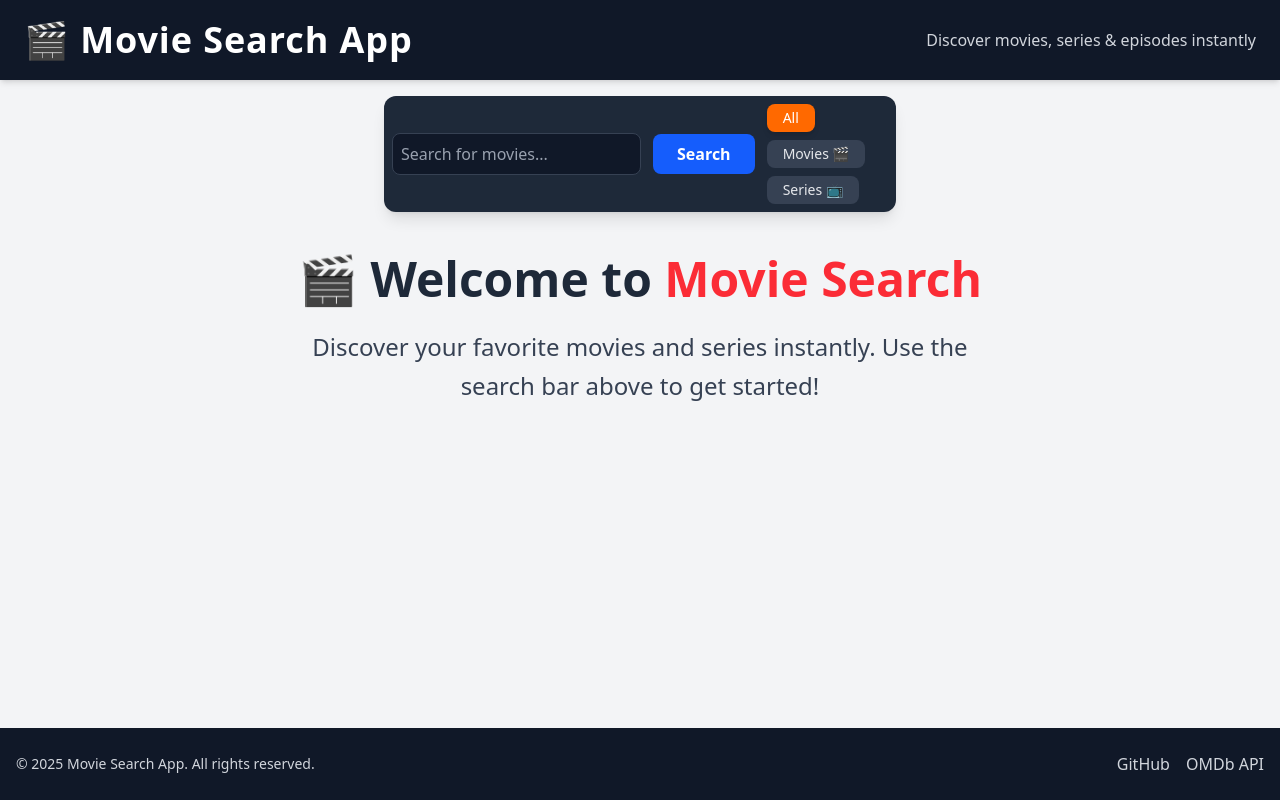
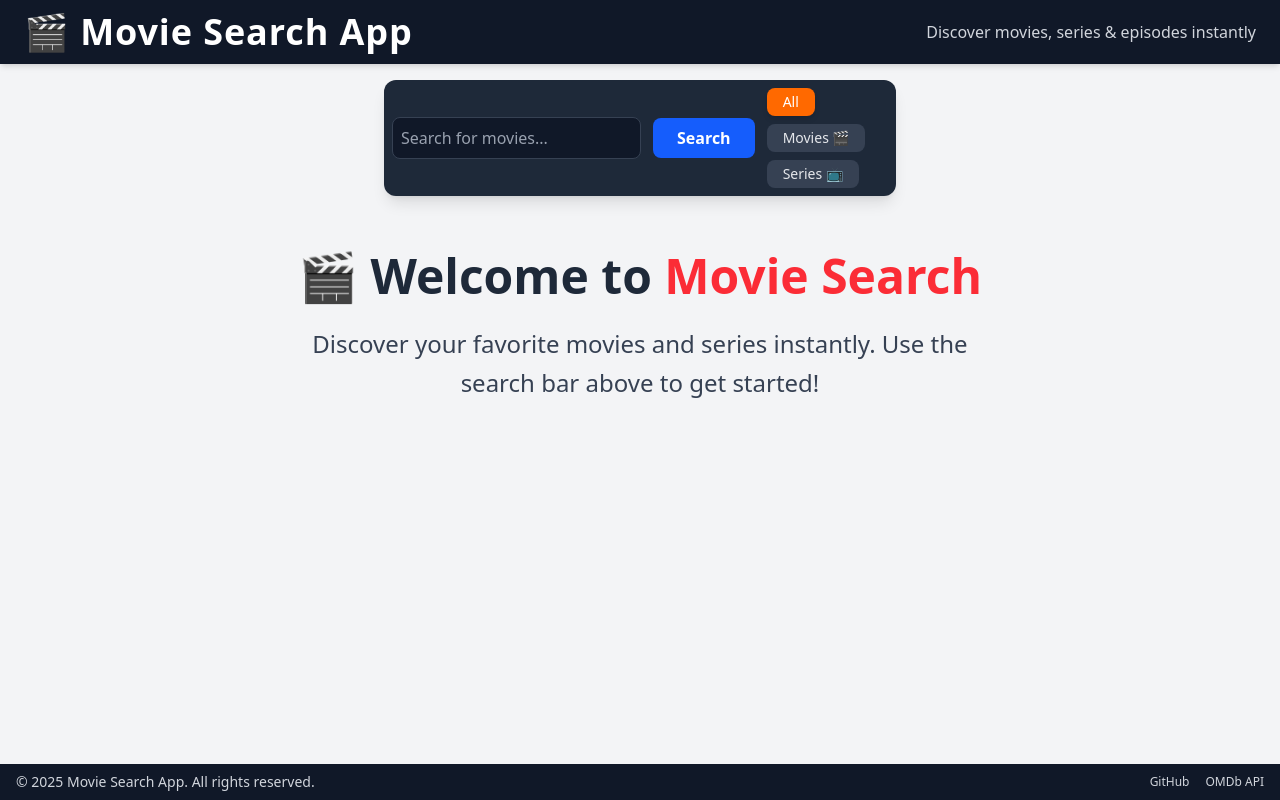
Before and after one commit to john-papani/movie-search-app, a Next.js app: page / in a window 1280 px wide. Built offline with nearby package versions, Linux system fonts and the light colour scheme.

Commit message:
Minor style fixes header, footer

```diff
--- a/src/app/Components/Footer.js
+++ b/src/app/Components/Footer.js
@@ -1,12 +1,12 @@
 import React from "react";
 
 const Footer = () => (
-    <footer className="bg-gray-900 text-gray-300 py-6">
+    <footer className="bg-gray-900 text-gray-300 py-2">
         <div className="container mx-auto px-4 flex flex-col md:flex-row items-center justify-between">
             <span className="text-sm">
                 &copy; {new Date().getFullYear()} Movie Search App. All rights reserved.
             </span>
-            <div className="flex space-x-4 mt-2 md:mt-0">
+            <div className="flex space-x-4 mt-2 md:mt-0 text-xs">
                 <a
                     href="https://github.com/john-papani"
                     target="_blank"
--- a/src/app/Components/Header.js
+++ b/src/app/Components/Header.js
@@ -1,7 +1,7 @@
 import React from "react";
 
 const Header = () => (
-  <header className="sticky top-0 z-50 bg-gray-900 shadow-md py-5">
+  <header className="sticky top-0 z-50 bg-gray-900 shadow-md py-3">
     <div className="container mx-auto flex flex-col md:flex-row items-center justify-between px-6">
       <h1 className="text-white text-3xl md:text-4xl font-bold tracking-wide">
         🎬 Movie Search App
```
